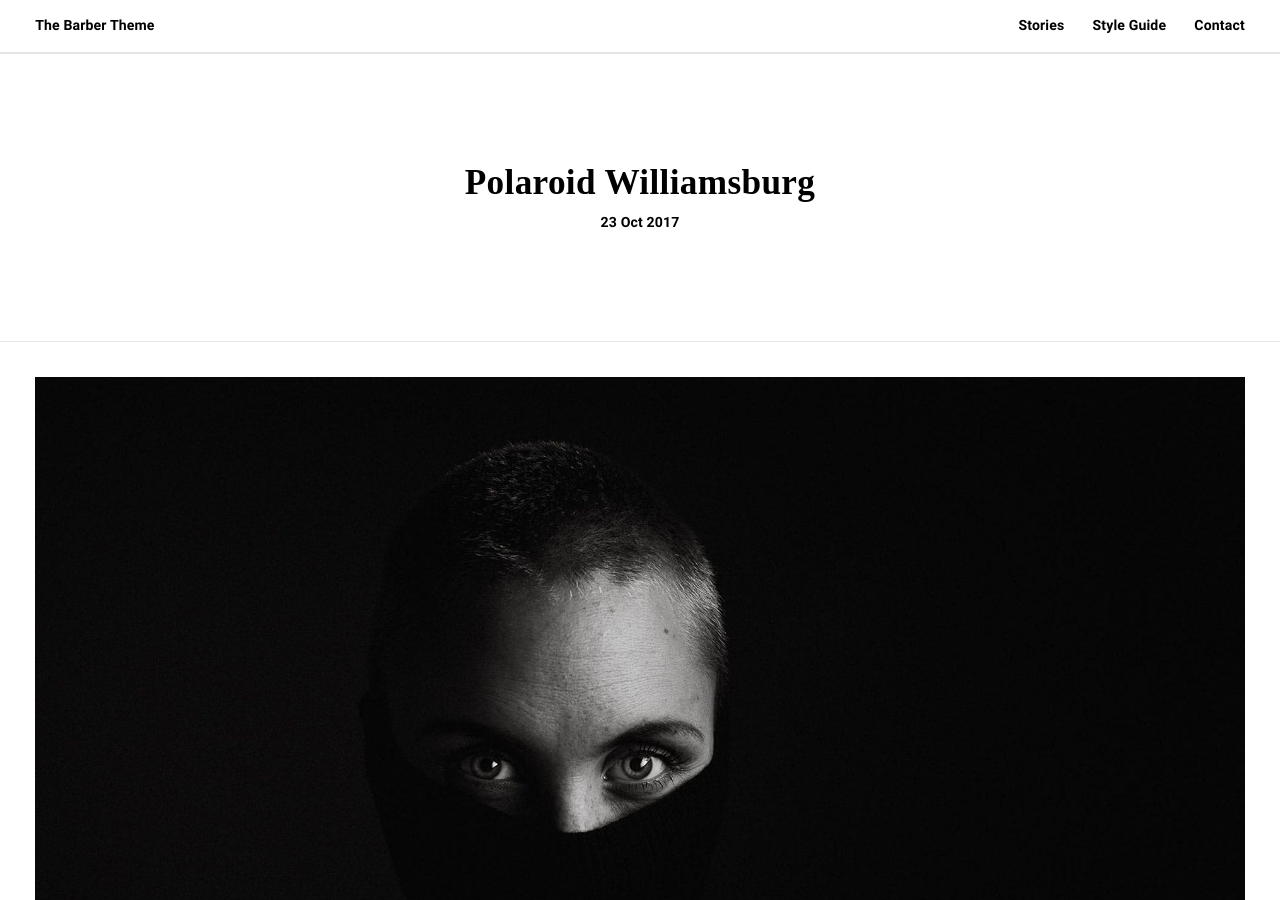
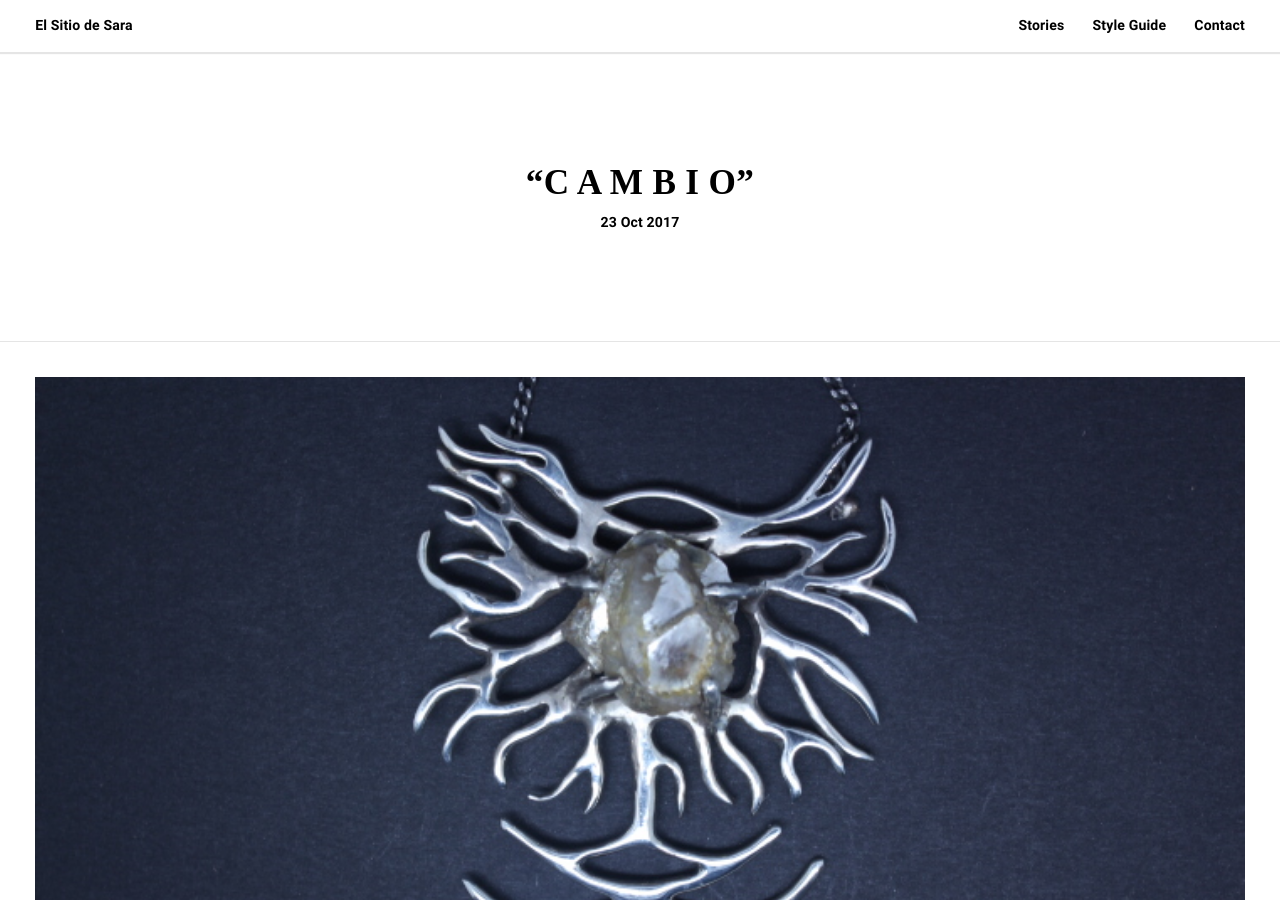
Before and after one commit to metamorpha-taller/sitiotutorial, a Jekyll site: the page built from _posts/2017-10-23-polaroid-williamsburg.markdown, in a window 1280 px wide and 900 px high. Built offline with Jekyll 4.4.1, drawn with Linux system fonts in a browser that asks for light colours; some web fonts are replaced; some of the changed text lies outside the part shown.

Commit message:
primer cambio
cambio de imagen y titulos

```diff
--- a/_config.yml
+++ b/_config.yml
@@ -5,7 +5,7 @@ permalink: /:year/:month/:day/:title/
 google_analytics:
 
 name: Thomas Vaeth
-title: The Barber Theme
+title: El Sitio de Sara
 description: >
   Barber is a blog theme for Jekyll built by Thomas Vaeth for Samesies using HTML, Sass, and JavaScript.
 url: http://barber.samesies.io
--- a/_posts/2017-10-08-brunch-swag.markdown
+++ b/_posts/2017-10-08-brunch-swag.markdown
@@ -1,6 +1,6 @@
 ---
 layout: post
-title: "Brunch Swag"
+title: “C A M B I O”
 date: 2017-10-08
 description:
 image: /assets/images/placeholder-15.jpg
--- a/_posts/2017-10-23-polaroid-williamsburg.markdown
+++ b/_posts/2017-10-23-polaroid-williamsburg.markdown
@@ -1,9 +1,9 @@
 ---
 layout: post
-title: "Polaroid Williamsburg"
+title: “C A M B I O”
 date: 2017-10-23
 description:
-image: /assets/images/placeholder-9.jpg
+image: /assets/images/sara/IMG_9605.jpg
 author: Thomas Vaeth
 tags:
   - Dummy Text
```
Also changed, not shown: assets/images/sara/IMG_9521.JPG (added), assets/images/sara/IMG_9532.JPG (added), assets/images/sara/IMG_9534.JPG (added), assets/images/sara/IMG_9540.JPG (added), assets/images/sara/IMG_9581.JPG (added), assets/images/sara/IMG_9585.JPG (added), assets/images/sara/IMG_9605.JPG (added).
